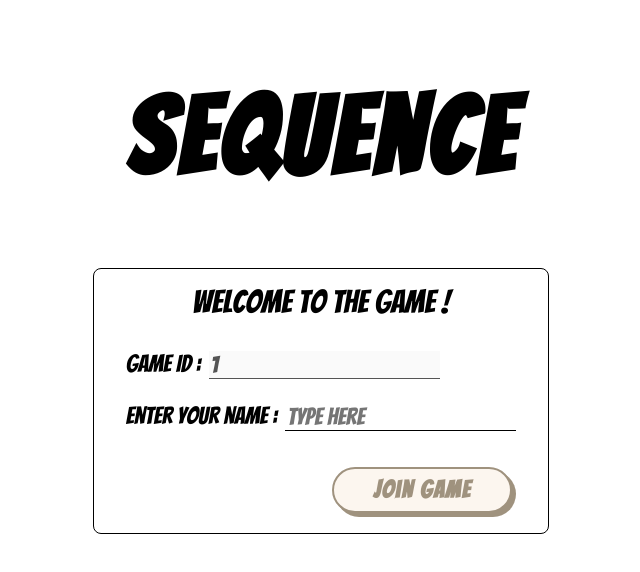
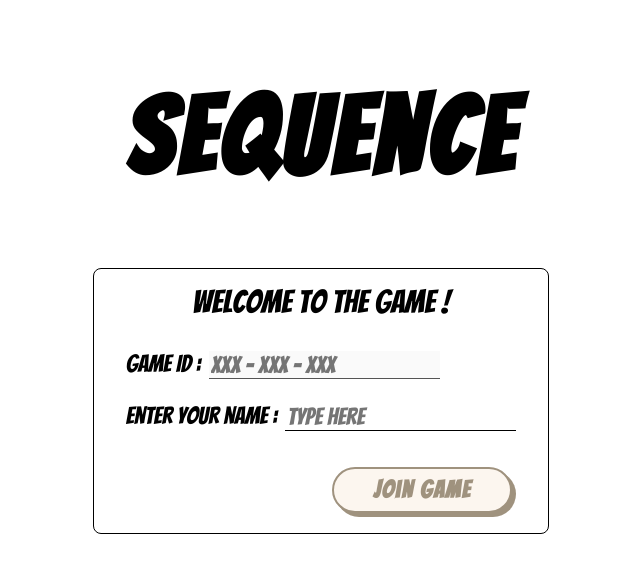
Before and after one commit to ashutosh1528/sequence, a React (Create React App) app: page /join/1 in a window 1280 px wide. Shown: the top 572 px of the page, without its empty margins (319-959 px from the left). Built offline with nearby package versions, Linux system fonts and the light colour scheme.

Commit message:
Added mask pattern for game id input in /join route

```diff
--- a/package.json
+++ b/package.json
@@ -15,6 +15,7 @@
     "js-cookie": "^3.0.5",
     "react": "^18.3.1",
     "react-dom": "^18.3.1",
+    "react-input-mask": "^2.0.4",
     "react-router-dom": "^6.28.0",
     "react-scripts": "5.0.1",
     "sass": "^1.80.6",
@@ -48,6 +49,7 @@
   "devDependencies": {
     "@eslint/js": "^9.13.0",
     "@types/js-cookie": "^3.0.6",
+    "@types/react-input-mask": "^3.0.6",
     "eslint": "^9.13.0",
     "eslint-config-react-app": "^7.0.1",
     "eslint-plugin-react": "^7.37.2",
--- a/src/pages/Join.tsx
+++ b/src/pages/Join.tsx
@@ -1,6 +1,7 @@
 import { useState } from "react";
 import { useNavigate, useParams } from "react-router-dom";
 import Cookies from "js-cookie";
+import InputMask from "react-input-mask";
 import Button from "../components/Button";
 import useJoinGame from "../services/useJoinGame";
 import "../styles/joinPage.scss";
@@ -30,7 +31,8 @@ const JoinPage = () => {
 
   const handleGameIdChange = (e: React.ChangeEvent<HTMLInputElement>) => {
     if (!gameId) {
-      setUserGameId(e?.target?.value);
+      const value = e?.target?.value?.replace(/\s+/g, "").toLowerCase();
+      setUserGameId(value);
     }
   };
 
@@ -39,7 +41,10 @@ const JoinPage = () => {
   };
 
   const isFormValid = () => {
-    return Boolean(userGameId && playerName);
+    const pattern = /^[a-z]{3}-[a-z]{3}-[a-z]{3}$/;
+    const isGameIdInPattern = pattern.test(userGameId);
+    const isGameIdValid = userGameId.length === 11 && isGameIdInPattern;
+    return isGameIdValid && Boolean(playerName);
   };
 
   const handleJoinGame = () => {
@@ -72,9 +77,11 @@ const JoinPage = () => {
         <span className="join__titleText">{getTitle()}</span>
         <div style={{ display: "flex" }}>
           <span className="join__nameInput__label">{getLabel()}</span>
-          <input
+          <InputMask
+            mask={"aaa - aaa - aaa"}
+            placeholder="xxx - xxx - xxx"
+            maskChar=""
             className="join__nameInput"
-            placeholder="Type here"
             value={userGameId}
             onChange={handleGameIdChange}
             disabled={!!gameId}
```
Also changed, not shown: 1 other file (tests, documents, lock files or other folders).
